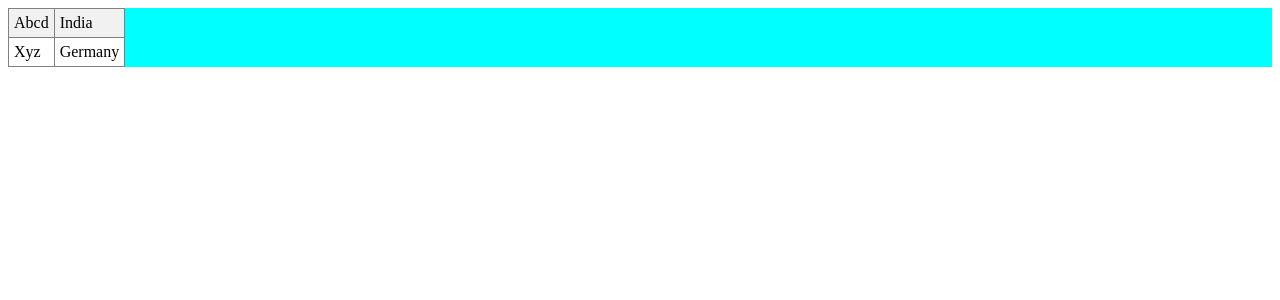
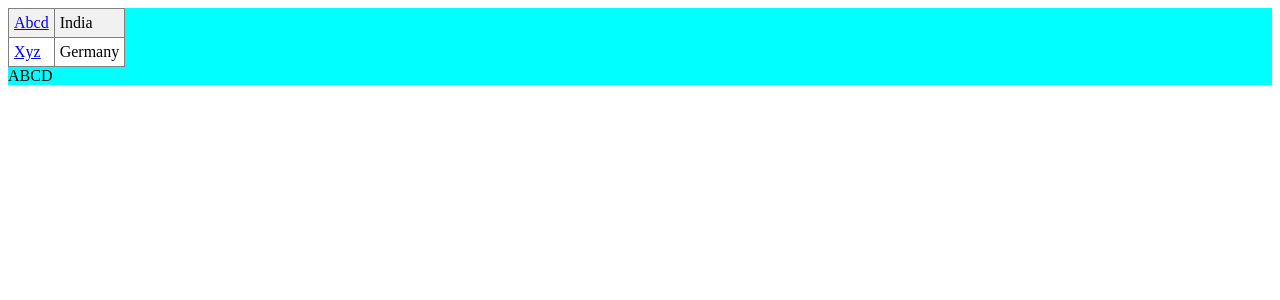
Before and after one commit to debnathrajdeep/healthcare, an Angular app: page / in a window 1280 px wide. Shown: the top 300 px of the page. Built offline with nearby package versions, Linux system fonts and the light colour scheme.

Commit message:
added node_modules/ to gitignore file

```diff
--- a/src/app/new-cmp/new-cmp.component.html
+++ b/src/app/new-cmp/new-cmp.component.html
@@ -1,10 +1,19 @@
 <div class="container" style="background-color: aqua;">
     <div class="row">
+      <div class="col-md-6">
           <table>
             <tr *ngFor="let x of names">
-        <td>{{ x.Name }}</td>
+              <td>
+                <a href="#" (click)="eventEmitClick($event)">
+                  {{ x.Name }}
+                </a>
+              </td>
               <td>{{ x.Country }}</td>
             </tr>
           </table>
       </div>
+      <div class="col-md-6">
+        ABCD
       </div>
+    </div>
+  </div>
```
Also changed, not shown: 1 other file (tests, documents, lock files or other folders). Lines whose indentation alone changed are shown as unchanged.
